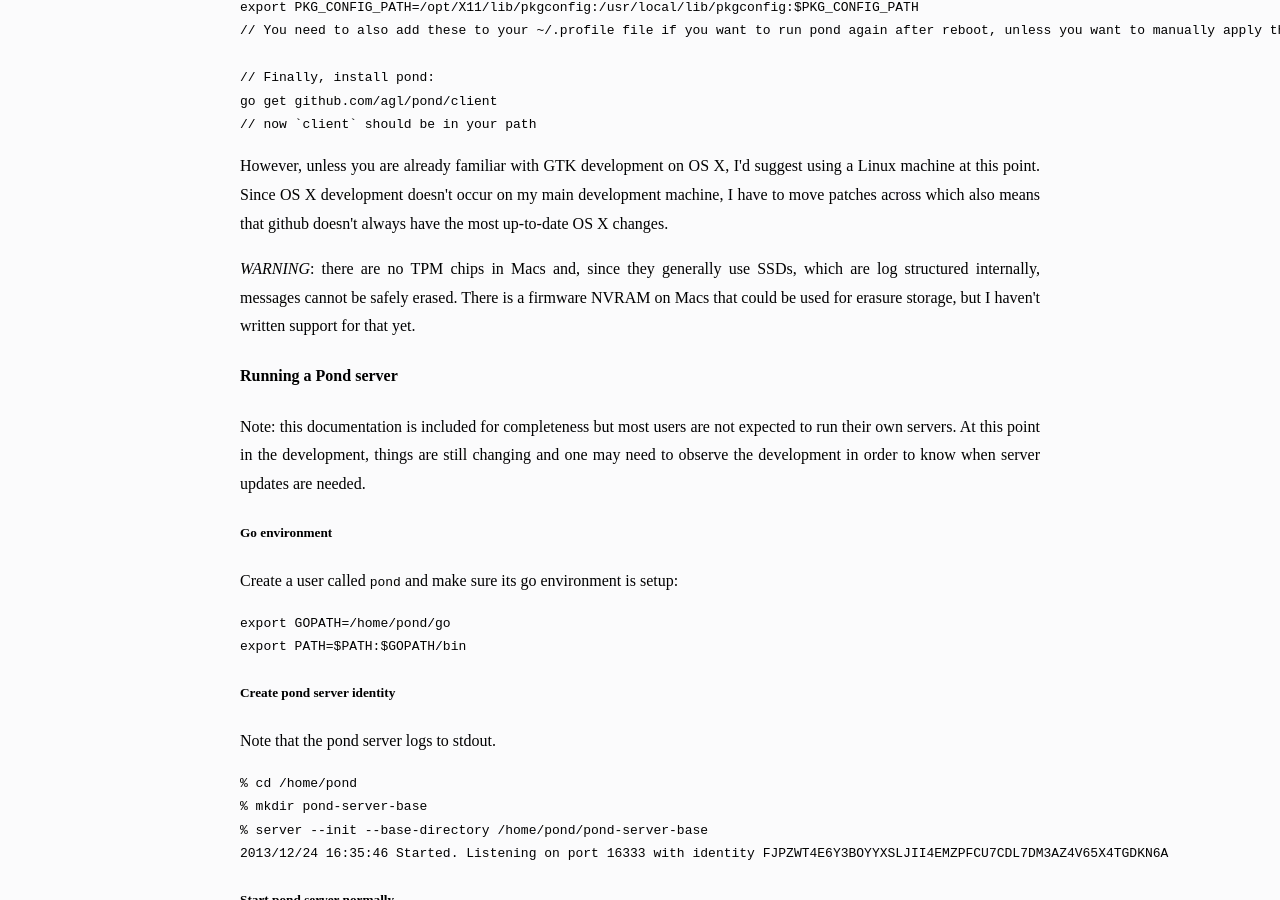
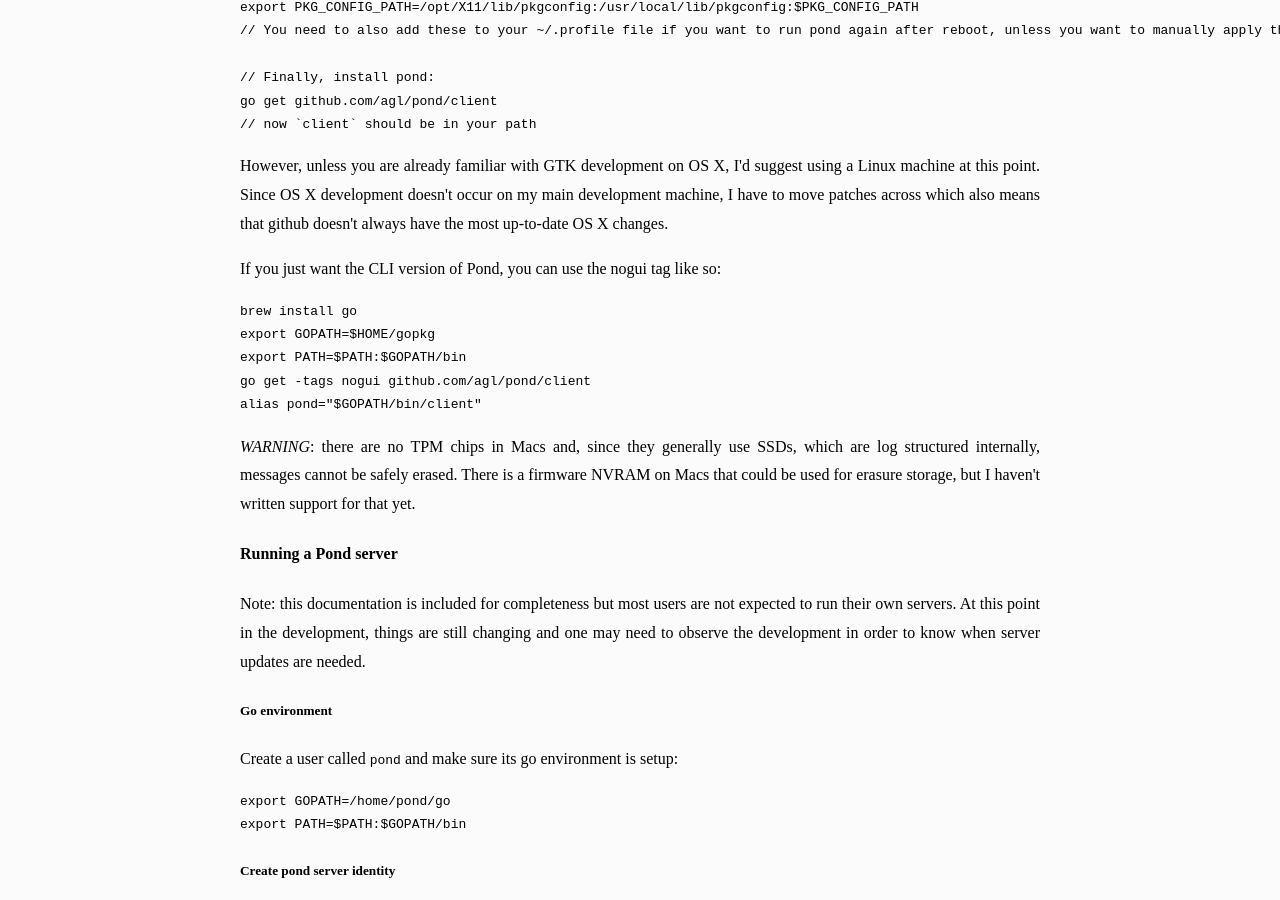
Before and after one commit to agl/pond, a Jekyll site: the page built from doc/index.html, in a window 1280 px wide and 900 px high, scrolled down 3723 px. Built offline with Jekyll 4.4.1, drawn with Linux system fonts in a browser that asks for light colours; some web fonts are replaced.

Commit message:
Add OSX CLI install instructions to documentation.
Related to issue #116

```diff
--- a/doc/index.html
+++ b/doc/index.html
@@ -150,6 +150,16 @@ go get github.com/agl/pond/client
 
 <p>However, unless you are already familiar with GTK development on OS X, I'd suggest using a Linux machine at this point. Since OS X development doesn't occur on my main development machine, I have to move patches across which also means that github doesn't always have the most up-to-date OS X changes.</p>
 
+<p>If you just want the CLI version of Pond, you can use the nogui tag like so:</p>
+
+<pre>
+brew install go
+export GOPATH=$HOME/gopkg
+export PATH=$PATH:$GOPATH/bin
+go get -tags nogui github.com/agl/pond/client
+alias pond="$GOPATH/bin/client"
+</pre>
+
 <p><i>WARNING</i>: there are no TPM chips in Macs and, since they generally use SSDs, which are log structured internally, messages cannot be safely erased. There is a firmware NVRAM on Macs that could be used for erasure storage, but I haven't written support for that yet.</p>
 
 <h4>Running a Pond server</h4>
```
